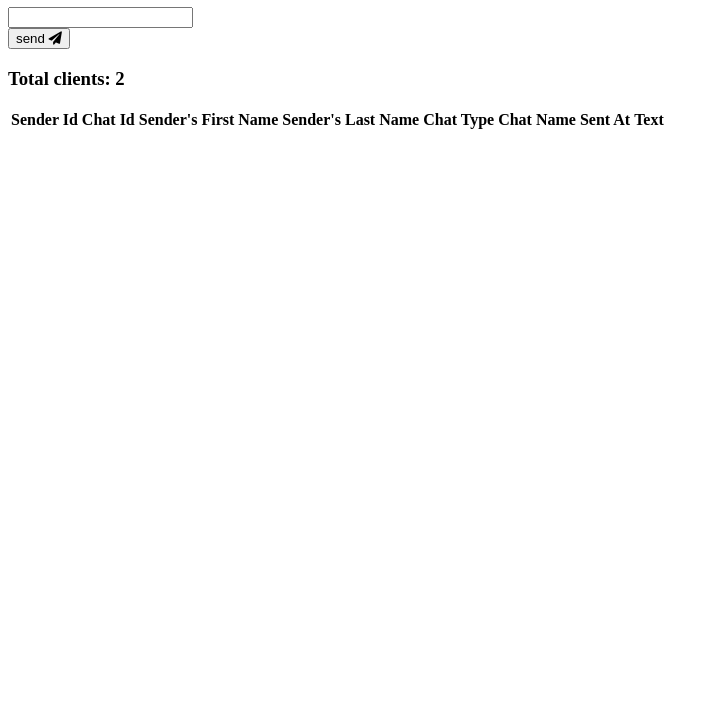
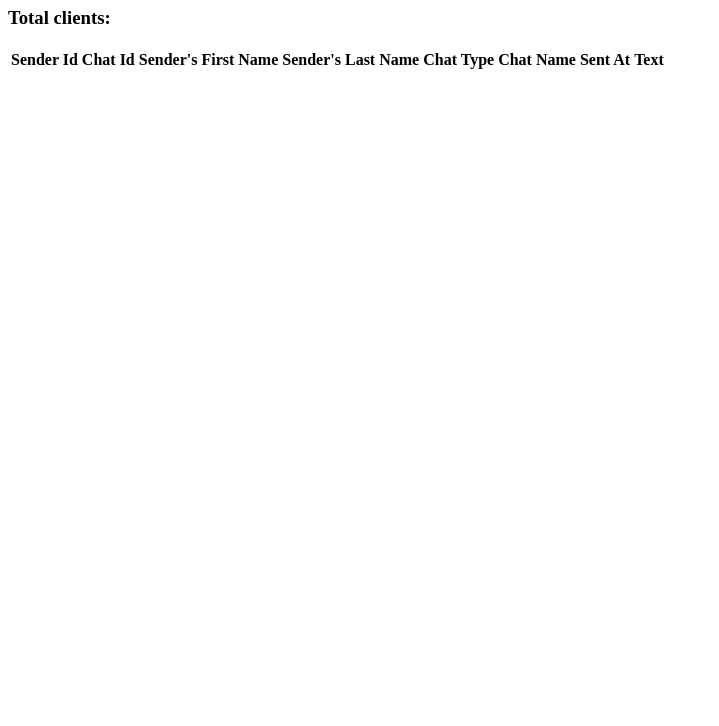
Before and after one commit to SatwikVats/TeleCapture, a website: page public/index.html in a window 1280 px wide. Shown: the part 74-800 px from the top of the page, without its empty margins (0-719 px from the left). Drawn offline with nearby package versions, Linux system fonts and the light colour scheme; no server answers.

Commit message:
Removed the irrelevant content from public HTML file.

```diff
--- a/public/index.html
+++ b/public/index.html
@@ -15,32 +15,8 @@
   <body>
     <h1 class="title">TeleCapture 💬</h1>
     <div class="main">
-      <!-- <div class="name">
-        <span><i class="far fa-user"></i></span>
-        <input
-          type="text"
-          id="name-input"
-          placeholder="Filter by name"
-          class="name-input"
-          value=""
-          maxlength="20"
-        />
-      </div> -->
-
-      <form class="message-form" id="message-form">
-        <input
-          type="text"
-          name="message"
-          id="message-input"
-          class="message-input"
-        />
-        <div class="v-divider"></div>
-        <button type="submit" class="send-button">
-          send <span><i class="fas fa-paper-plane"></i></span>
-        </button>
-      </form>
     </div>
-    <h3 class="active-clients" id="active-clients">Total clients: 2</h3>
+    <h3 class="active-clients" id="active-clients">Total clients: </h3>
 
 
     <table>
```
